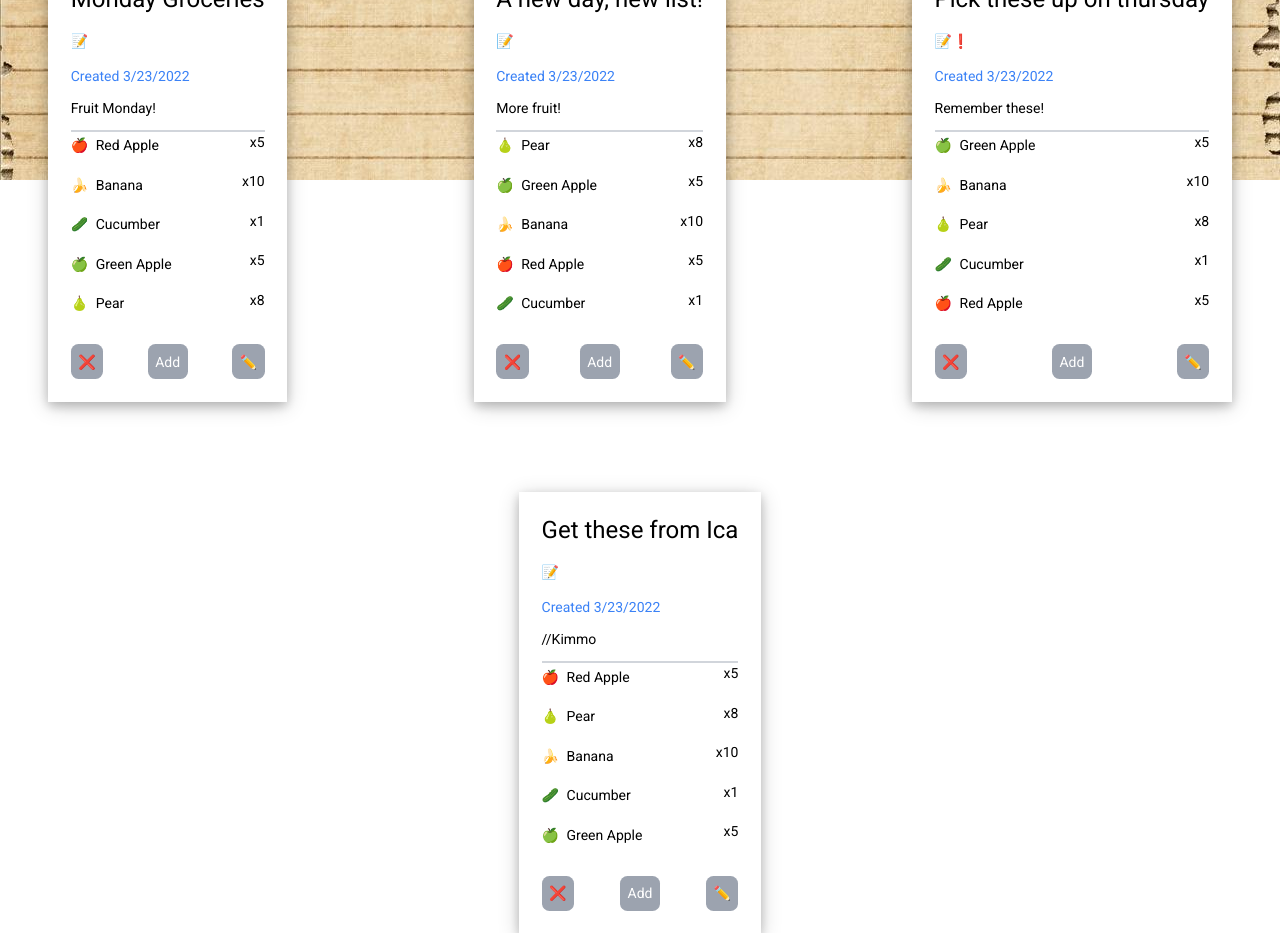
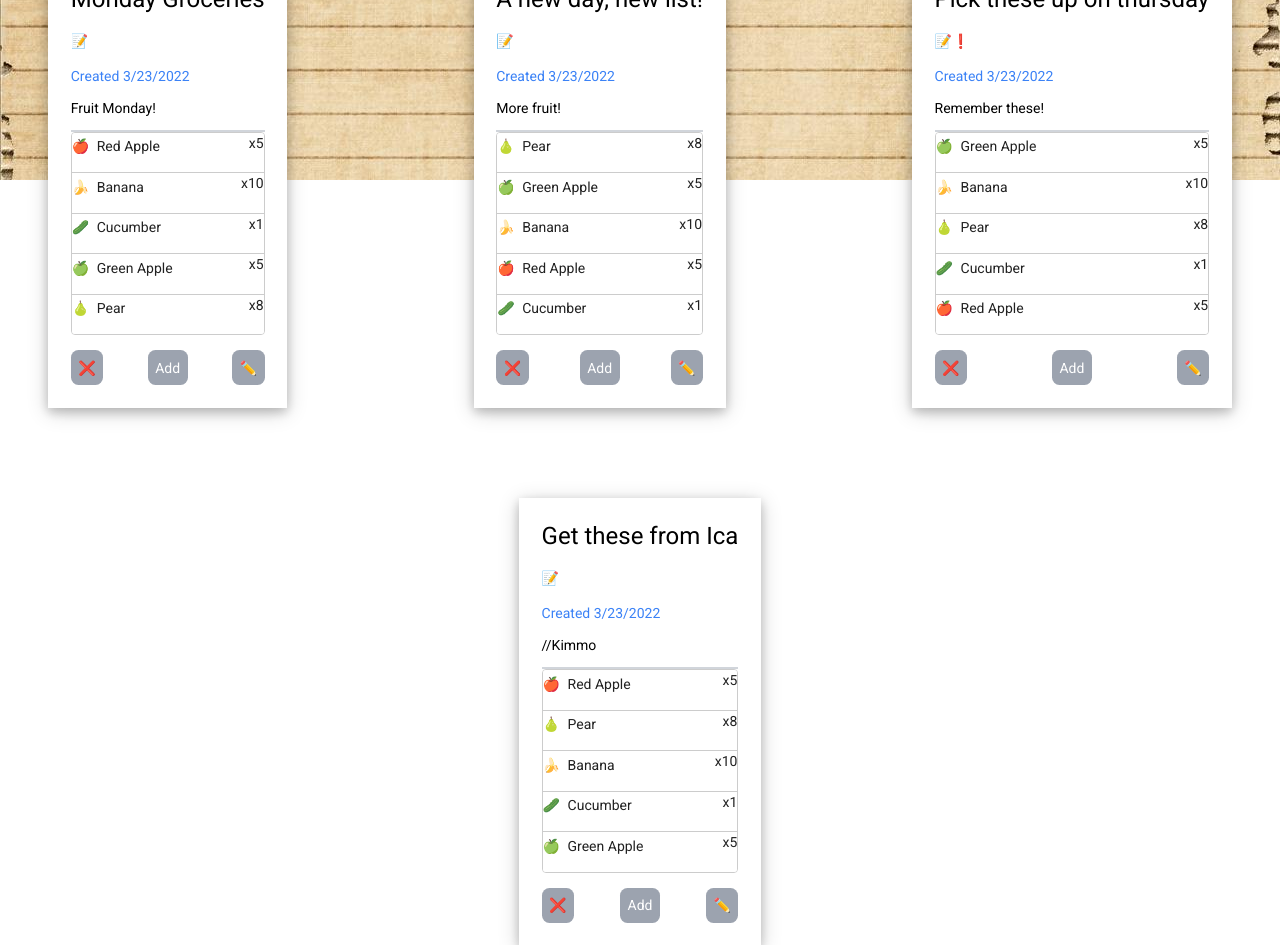
Before and after one commit to bithsnake/super-memo-angular, an Angular app: page / in a window 1280 px wide. Shown: the part 620-1565 px from the top of the page. Built offline with nearby package versions, Linux system fonts and the light colour scheme.

Commit message:
+ Added drag n drop on memos and ingrededients, only works when stacked

```diff
--- a/src/app/app.component.html
+++ b/src/app/app.component.html
@@ -3,6 +3,7 @@
   <!-- Navbar always visible -->
   <div #appWindow class="_bgimage"></div>
       <app-navbar></app-navbar>
+      <!--  Menu -->
       <app-memo-menu
       (memoCreated)="AddNewMemoToList($event)"
       (stackMemos)="ToggleMemosFlexFlow(backToTopElement,memoItemList)"
@@ -12,9 +13,9 @@
       ></app-memo-menu>
 
       <!-- All the memos in a list -->
-      <div #memoItemList  [ngClass]="{'flex-row': UseRow, 'justify-around' : UseRow , 'flex-col' : !UseRow, 'content-center' : !UseRow}" class="flex flex-wrap gap-24 ">
+      <div class="flex flex-wrap gap-24 memo-list" cdkDropList #memoItemList  [ngClass]="{'flex-row': UseRow, 'justify-around' : UseRow , 'flex-col' : !UseRow, 'content-center' : !UseRow}" >
         <!-- <app-memo-list></app-memo-list> -->
-        <app-memo-item (memoDeleted)="RemoveMemo(memo)" *ngFor="let memo of Memos" [memo]="memo" ></app-memo-item>
+        <app-memo-item  cdkDrag class="memo-box  " (memoDeleted)="RemoveMemo(memo)" *ngFor="let memo of Memos" [memo]="memo" ></app-memo-item>
       </div>
 
   <div id="backtotop" #backToTopElement [ngClass]="{'show': !UseRow, 'hidden' : UseRow}" class="static full-opacity bottom-4 w-max p-6 bg-black bg-opacity-50">
--- a/src/app/app.component.scss
+++ b/src/app/app.component.scss
@@ -21,8 +21,74 @@
 }
 
 
+// drag n drop
+// .memo-list {
+//   // width: 500px;
+//   max-width: 100%;
+//   border: solid 1px #ccc;
+//   // min-height: 60px;
+//   display: block;
+//   background: white;
+//   border-radius: 4px;
+//   overflow: hidden;
+// }
 
+.memo-box {
+  cursor: move;
+}
 
+.cdk-drag-preview {
+  box-sizing: border-box;
+  border-radius: 4px;
+
+  box-shadow: 0 5px 5px -3px rgba(0, 0, 0, 0.2),
+              0 8px 10px 1px rgba(0, 0, 0, 0.14),
+              0 3px 14px 2px rgba(0, 0, 0, 0.12);
+}
+
+.cdk-drag-placeholder {
+
+  opacity: 0;
+}
+
+.cdk-drag-animating {
+
+  transition: transform 250ms cubic-bezier(0, 0, 0.2, 1);
+}
+
+.memo-box:last-child {
+
+  border: none;
+}
+
+.memo-box:active {
+  box-shadow: 0 8px 8px -5px rgba(0, 0, 0, 0.2),0 10px 12px 2px rgba(0, 0, 0, 0.14),0 6px 17px 4px rgba(0, 0, 0, 0.12);
+
+}
+
+.memo-list.cdk-drop-list-dragging .memo-box:not(.cdk-drag-placeholder) {
+  transition: transform 250ms cubic-bezier(0, 0, 0.2, 1);
+}
+
+section{
+  transform: rotate(0deg);
+}
+
+@keyframes rise {
+  from{
+    transform: scale(1);
+  }
+  to{
+    transform: scale(1.05);
+  }
+}
+
+@keyframes scaledown {
+
+  to{
+    transform: scale(0.9);
+  }
+}
 
 // keyframes
 @keyframes fadeIn{
--- a/src/app/app.component.ts
+++ b/src/app/app.component.ts
@@ -1,23 +1,36 @@
-import { Component } from '@angular/core';
+import { Component, OnInit } from '@angular/core';
 import { MemoIcons } from './memo/memo-icons/memo-icons';
 import { Memo } from './memo/memo.model';
 import { Ingredient, ingredients } from './shared/ingredients';
+import { CdkDragDrop,moveItemInArray} from '@angular/cdk/drag-drop';
+
 import { compareName, compareId, compareCreatedDate, PrevScrollY,ScrollBackUp,checkOverflow } from "./methods/methods";
 import * as uuid from 'uuid';
 
 PrevScrollY();
+
 
 @Component({
   selector: 'app-root',
   templateUrl: './app.component.html',
   styleUrls: ['./app.component.scss']
 })
-export class AppComponent {
+export class AppComponent implements OnInit {
+  ngOnInit(): void {
+    // document.querySelector('.memo-item')?.addEventListener('click', this.CheckMemoItem);
+  }
 
   public UseRow: boolean = true;
   public IsOverflowing: boolean = false;
   public ScrollBackUp = ScrollBackUp;
   public checkOverflow = checkOverflow;
+
+
+  public CheckMemoItem(e: Event) {
+    const _e = (e.currentTarget as HTMLElement);
+    _e.classList.add('rotate-element');
+    console.log("memo item is active");
+  }
 
   public AddNewMemoToList(newMemo: Memo) {
     try {
@@ -45,6 +58,11 @@ export class AppComponent {
     this.UseRow = !this.UseRow;
     this.IsOverflowing = this.checkOverflow(BackToTopElement,ItemListElement);
   }
+
+  public drop(event : CdkDragDrop<Ingredient[]>) {
+    moveItemInArray(this.Memos, event.previousIndex, event.currentIndex);
+  }
+
   title = 'super-memo-angular';
   public Memos: Memo[] = [
     new Memo(uuid.v4(),"Monday Groceries", "Fruit Monday!", new Date(), MemoIcons.memo.icon,[
--- a/src/app/app.module.ts
+++ b/src/app/app.module.ts
@@ -12,6 +12,7 @@ import AddNewMemoComponent from './memo/add-new-memo/add-new-memo.component';
 import { BrowserAnimationsModule } from '@angular/platform-browser/animations';
 import { MatDialogModule } from '@angular/material/dialog';
 import { MatInputModule } from '@angular/material/input';
+import { DragDropModule } from '@angular/cdk/drag-drop';
 import {MatFormFieldModule, MAT_FORM_FIELD_DEFAULT_OPTIONS} from '@angular/material/form-field'
 import {FormsModule,ReactiveFormsModule} from '@angular/forms';
 // always add your components in the declarations array!
@@ -33,6 +34,7 @@ import {FormsModule,ReactiveFormsModule} from '@angular/forms';
     ReactiveFormsModule,
     MatDialogModule,
     MatFormFieldModule,
+    DragDropModule,
     MatInputModule,
   ],
   providers: [
--- a/src/app/memo/memo-item/memo-item.component.html
+++ b/src/app/memo/memo-item/memo-item.component.html
@@ -1,4 +1,4 @@
-<div [ngStyle]="{maxWidth: max_width}" class="w-auto bg-white rounded-md ">
+<div id="__item" [ngStyle]="{maxWidth: max_width}" class="w-auto bg-white rounded-md memo-item">
     <section  class="w3-card-4 p-6">
         <!-- Memo Title -->
         <header class="w-full justify-between mb-4 ">
@@ -11,13 +11,17 @@
         </article>
 
         <!-- Output all current ingredients for the current shopping list -->
-        <ul *ngFor="let ingredient of memo.Ingredients">
-          <a class="hover:bg-gray-200 hover:text-blue-800">
-            <li class="w-full inline-flex flex-row justify-between">
-              <div #ingredientIcon class="inline-flex gap-2 my-1 "><p >{{ingredient.Icon}}</p> <p>{{ingredient.Name}}</p></div><p class="justify-end">x{{ingredient.Amount}}</p>
-            </li>
-          </a>
-        </ul>
+        <div cdkDropList class="ingredient-list" (cdkDropListDropped)="drop($event)">
+          <ul cdkDrag class="ingredient-box " *ngFor="let ingredient of memo.Ingredients">
+            <div class="hover:bg-gray-200 hover:text-blue-800 min-h-full">
+              <a >
+                <li class="w-full inline-flex flex-row justify-between">
+                  <div #ingredientIcon class="inline-flex gap-2 my-1 "><p >{{ingredient.Icon}}</p> <p>{{ingredient.Name}}</p></div><p class="justify-end">x{{ingredient.Amount}}</p>
+                </li>
+              </a>
+            </div>
+          </ul>
+        </div>
 
         <section #buttonSection [ngClass]="{'hidden': IsDisabled === true}" class="w-auto mt-4 flex flex-row items-center flex-nowrap content-center justify-between w3-monospace text-white">
           <button #removeButton id="remove-button" (click)="DeleteMemo()" class="text-center rounded-lg p-2 bg-gray-400 hover:bg-opacity-80">{{Icons.remove.icon}}</button>
--- a/src/app/memo/memo-item/memo-item.component.scss
+++ b/src/app/memo/memo-item/memo-item.component.scss
@@ -10,6 +10,78 @@
 }
 .close-list{
   animation : closeList ease-out 0.3s;
+}
+
+// drag n drop
+.ingredient-list {
+  // width: 500px;
+  // max-width: 100%;
+  border: solid 1px #ccc;
+  // min-height: 60px;
+  // display: block;
+  background: white;
+  border-radius: 4px;
+  overflow: hidden;
+}
+
+.ingredient-box {
+  // padding: 20px 10px;
+  border-bottom: solid 1px #ccc;
+  color: rgba(0, 0, 0, 0.87);
+  // display: flex;
+  width: 100%;
+  height: 100%;
+  // flex-direction: row;
+  // align-items: center;
+  // justify-content: center;
+  // box-sizing: border-box;
+  cursor: move;
+  background: white;
+  transform: scale(1);
+
+  // font-size: 14px;
+}
+
+.cdk-drag-preview {
+  box-sizing: border-box;
+  border-radius: 4px;
+
+  box-shadow: 0 5px 5px -3px rgba(0, 0, 0, 0.2),
+              0 8px 10px 1px rgba(0, 0, 0, 0.14),
+              0 3px 14px 2px rgba(0, 0, 0, 0.12);
+}
+
+.cdk-drag-placeholder {
+  opacity: 0;
+}
+
+.cdk-drag-animating {
+  transition: transform 250ms cubic-bezier(0, 0, 0.2, 1);
+}
+
+.ingredient-box:last-child {
+  border: none;
+}
+.ingredient-box:active{
+  box-shadow: 0 5px 5px -3px rgba(0, 0, 0, 0.2),
+              0 8px 10px 1px rgba(0, 0, 0, 0.14),
+              0 3px 14px 2px rgba(0, 0, 0, 0.12);
+  animation: scaledown 0.3s ease-in-out both;
+}
+
+.ingredient-list.cdk-drop-list-dragging .ingredient-box:not(.cdk-drag-placeholder) {
+
+  transition: transform 250ms cubic-bezier(0, 0, 0.2, 1);
+}
+
+.rotate-element{
+  animation: rotate5 0.2s ease-in-out both;
+}
+
+@keyframes rotate5{
+  to{
+    transform: rotate(5deg);
+  }
 }
 
 
--- a/src/app/memo/memo-item/memo-item.component.ts
+++ b/src/app/memo/memo-item/memo-item.component.ts
@@ -4,8 +4,12 @@ import { MemoIcon, MemoIcons } from '../memo-icons/memo-icons';
 import {IMemo} from '../../interfaces/interfaces'
 import { Memo } from '../memo.model';
 import * as uuid from 'uuid';
+import { CdkDragDrop,moveItemInArray} from '@angular/cdk/drag-drop';
 let _id = uuid.v4();
 const MAX_WIDTH = "32rem";
+
+
+
 
 @Component({
   selector: 'app-memo-item',
@@ -17,6 +21,24 @@ export class MemoItemComponent implements OnInit {
   // herer we are exposing this particular object to "the world"
   @Input() public memo: Memo;
   @Output() public memoDeleted: EventEmitter<Memo> = new EventEmitter();
+
+  ngOnInit(): void {
+  // document.querySelector('#__item')?.addEventListener('mousedown', this.RotateElement);
+  // document.querySelector('#__item')?.addEventListener('mouseup', this.StopRotateElement);
+  // document.querySelectorAll('#__item').forEach(x => x.setAttribute('id', `__item${20}`));
+}
+
+
+  public RotateElement(e : Event) {
+    const _e = (e.currentTarget as HTMLDivElement);
+    _e.classList.add('rotate-element');
+    console.log("rotating element");
+  }
+  public StopRotateElement(e : Event) {
+    const _e = (e.currentTarget as HTMLDivElement);
+    _e.classList.remove('rotate-element');
+    console.log("stop rotate element");
+  }
 
   constructor() {
     this.memo = {
@@ -46,19 +68,16 @@ export class MemoItemComponent implements OnInit {
   public InputTextTest = '';
   public IsDisabled: boolean = false;
   public hasClicked: boolean = false;
-  ngOnInit(): void {
-    // setTimeout(() => {
-    //   this.IsDisabled = false;
-    // }, 2000);
-    // throw new Error('Method not implemented.');
+
+
+  public drop(event : CdkDragDrop<Ingredient[]>) {
+    moveItemInArray(this.memo.Ingredients, event.previousIndex, event.currentIndex);
   }
-
   public ResetClick() {
   setTimeout(() => {
     this.hasClicked = false;
   }, 100);
   }
-
   public ChangeMemo(value: any, Id: number) {
     console.log("value in edit button: ", value);
     // console.log("value in memo: ", this.MemoList.find((m) => Id === m.Id));
```
Also changed, not shown: src/app/memo/memo-item/memo.component.ts (deleted).
